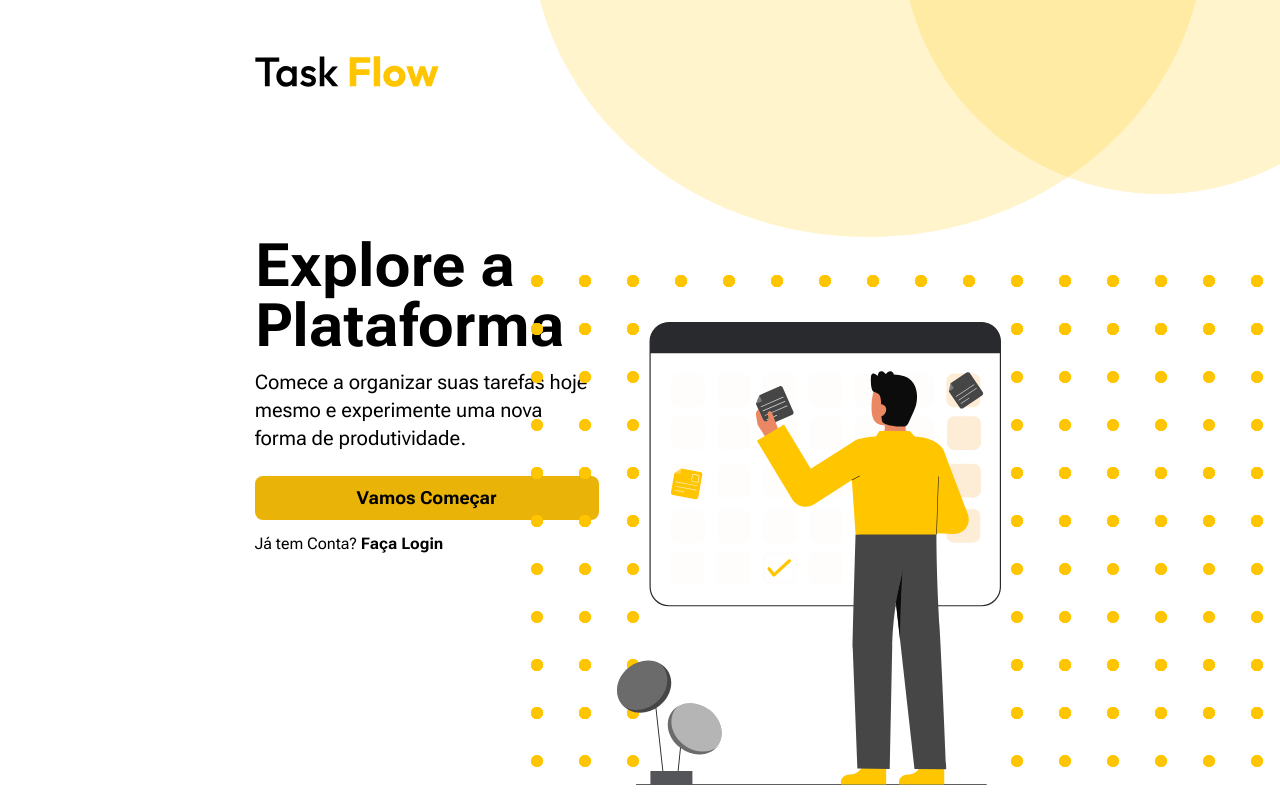
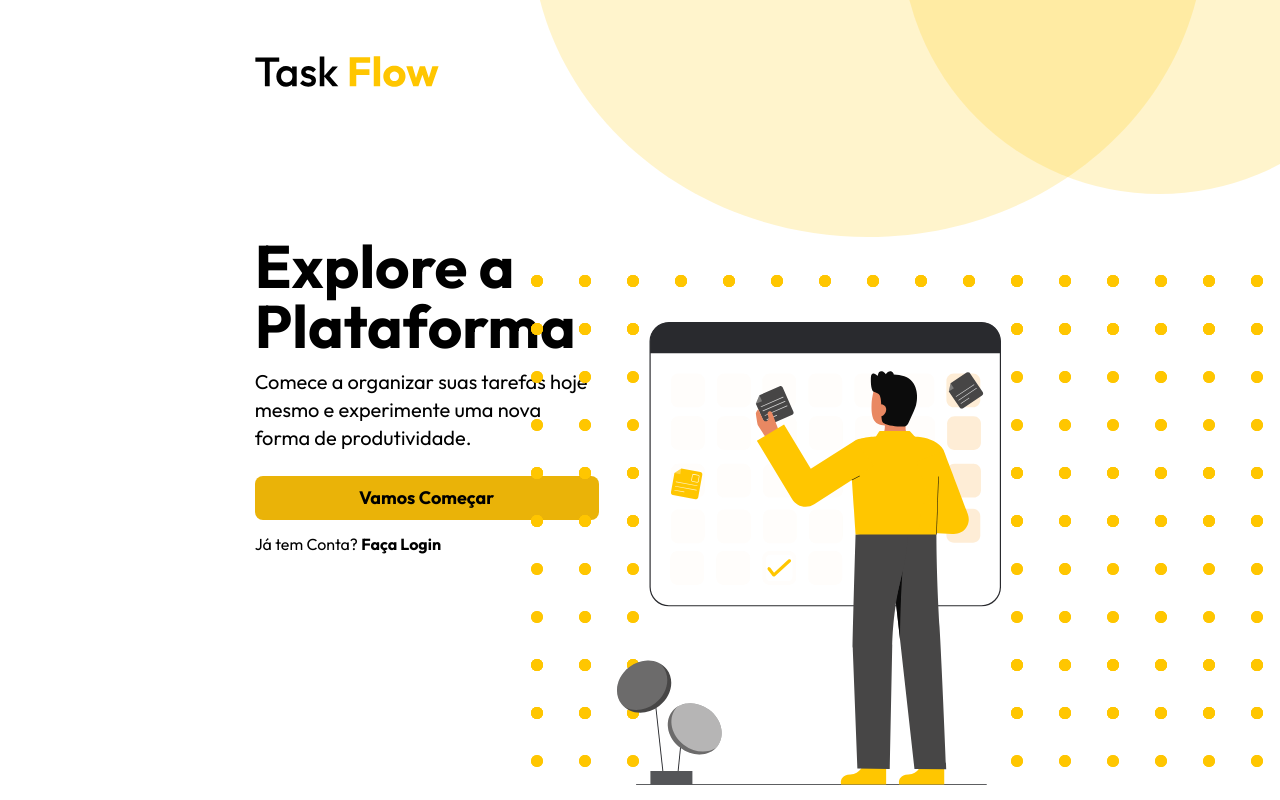
Before and after one commit to samuelsilvati/task-flow, a Next.js app: page / in a window 1280 px wide. Shown: the top 800 px of the page. Built offline with nearby package versions, Linux system fonts and the light colour scheme.

Commit message:
change font

```diff
--- a/src/app/layout.tsx
+++ b/src/app/layout.tsx
@@ -1,8 +1,8 @@
 import { ReactNode } from 'react'
 import './globals.css'
-import { Roboto_Flex as Roboto } from 'next/font/google'
+import { Outfit } from 'next/font/google'
 
-const roboto = Roboto({ subsets: ['latin'], variable: '--font-roboto' })
+const outfit = Outfit({ subsets: ['latin'], variable: '--font-roboto' })
 
 export const metadata = {
   title: 'Todo',
@@ -13,7 +13,7 @@ export default function RootLayout({ children }: { children: ReactNode }) {
   return (
     <html lang="pt-br">
       <body
-        className={`${roboto.variable} bg-gray-50 font-sans text-gray-700 dark:bg-gray-700 dark:text-gray-100`}
+        className={`${outfit.variable} bg-gray-50 font-sans text-gray-700 dark:bg-gray-700 dark:text-gray-100`}
       >
         <main className="flex h-[106vh] flex-col overflow-auto">
           {children}
```
